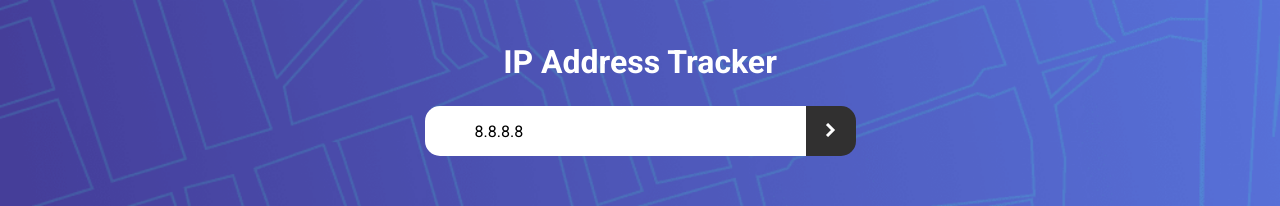
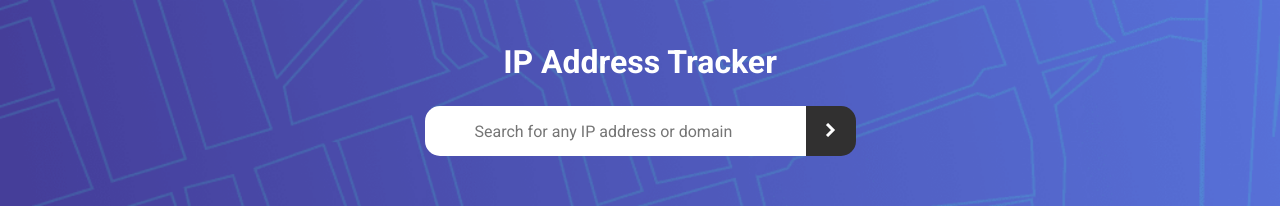
Before and after one commit to trohi/IP-adress-tracker, a Vue app: page / in a window 1280 px wide. Shown: the top 206 px of the page. Built offline with nearby package versions, Linux system fonts and the light colour scheme.

Commit message:
removed unnecessary imports which caused error in building process

```diff
--- a/src/components/Home.vue
+++ b/src/components/Home.vue
@@ -5,7 +5,7 @@
         <h1>IP Address Tracker</h1>
       </div>
       <div class="flex2">
-        <input type="text" placeholder="Search for any IP address or domain" v-model="input">
+        <input type="text" placeholder="Search for any IP address or domain" v-bind="input">
         <img class="arrowImg" src="../assets/icon-arrow.svg" @click="getData">
       </div>
     </div>
```
